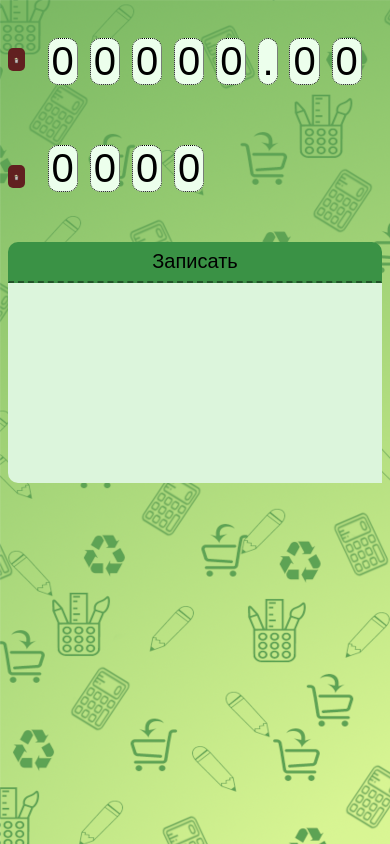
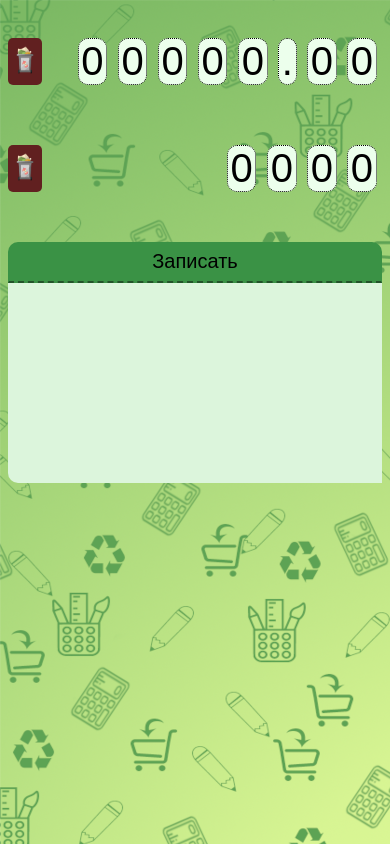
Before and after one commit to nero0711/purchases, a plain HTML site: page index.html in a window 390 px wide. Drawn offline with Linux system fonts and the light colour scheme.

Commit message:
1. style

```diff
--- a/index.html
+++ b/index.html
@@ -9,12 +9,11 @@
 <body>
     <form class="form_chek">
         <div class="bigbox">
-            <div class="box2">
-                <button class="clear_money"><img src="./cliar.png" class="clear_img"></button>
-                <button class="clear_items"><img src="./cliar.png" class="clear_img"></button>
-            </div>
             <div class="box1">
                 <div class="colls_rows">
+                    <button class="clear_money"><img src="./cliar.png" class="clear_img"></button>
+
+                    <div class="minibox1">
                         <div class="row_mone1 money">0</div>
                         <div class="row_mone2 money">0</div>
                         <div class="row_mone3 money">0</div>
@@ -23,14 +22,17 @@
                         <div class="money">.</div>
                         <div class="row_mone6 money">0</div>
                         <div class="row_mone7 money">0</div>
+                    </div>
 
                 </div>
                 <div class="colls_item">
+                    <button class="clear_items"><img src="./cliar.png" class="clear_img"></button>
+                    <div class="minibox2">
                         <div class="row_item1 items">0</div>
                         <div class="row_item2 items">0</div>
                         <div class="row_item3 items">0</div>
                         <div class="row_item4 items">0</div>
-
+                    </div>
 
                 </div>
                 </div>
--- a/style.css
+++ b/style.css
@@ -10,14 +10,14 @@ form.form_chek {
 .colls_rows {
     display: flex;
     margin: 30px 0px;
-    justify-content: start;
+    justify-content: space-between;
     width: 100%;
 }
 
 .colls_item {
     display: flex;
     margin: 30px 0px 50px 0px;
-    justify-content:start;
+    justify-content: space-between;
     width: 100%;
 }
 
@@ -48,17 +48,16 @@ div.items {
 }
 
 button.clear_money {
-    width: 35%;
-    margin: 0% 9% 25% 2%;
+    width: 5%;
     background-color: rgb(220, 245, 220);
     border-radius: 5px;
+    margin-right: 50px;
     border: none;
     cursor: pointer;
 }
 
 button.clear_items {
-    width: 35%;
-    margin: 0% 9% 25% 2%;
+    width: 5%;
     background-color: rgb(220, 245, 220);
     border-radius: 5px;
     border: none;
@@ -115,7 +114,6 @@ span#delete_check {
 .box1 {
     display: flex;
     flex-direction: column;
-    width: 80%;
 }
 
 .box2 {
@@ -123,6 +121,18 @@ span#delete_check {
     flex-direction: column;
     justify-content: space-around;
     max-width: 9%;
+}
+
+.minibox1 {
+    display: flex;
+    width: 80%;
+    justify-content: end;
+}
+
+.minibox2 {
+    display: flex;
+    width: 80%;
+    justify-content: end;
 }
 
 @media (max-width: 750px) {
@@ -136,21 +146,6 @@ span#delete_check {
         max-width: 7%;
     }
 
-    button.clear_money {
-        width: 45%;
-        height: 15%;
-        margin: 0% 5% 40% 1%;
-    }
-
-    button.clear_items {
-        width: 45%;
-        height: 15%;
-        margin: 0% 5% 40% 1%;
-    }
-
-    img.clear_img {
-        width: 100%;
-    }
 }
 
 @media (max-width: 650px) {
@@ -176,26 +171,36 @@ span#delete_check {
 
 }
 
-@media (max-width: 550px) {
+@media (max-width: 460px) {
 
     img.clear_img {
         width: 100%;
     }
 
     button.clear_money {
-        width: 50%;
-        height: 10%;
         background-color: rgb(97, 32, 32);
+        margin-right: 20%;
+        width: 10%;
     }
 
     button.clear_items {
-        width: 50%;
-        height: 10%;
         background-color: rgb(97, 32, 32);
+        margin-right: 20%;
+        width: 10%;
     }
 
     .chekList{
         font-size: 14px;
+    }
+
+    div.money {
+        font-size: 40px;
+        max-width: 13%;
+    }
+
+    div.items {
+        font-size: 40px;
+        max-width: 13%;
     }
 
 }
```
Lines whose indentation alone changed are shown as unchanged.
